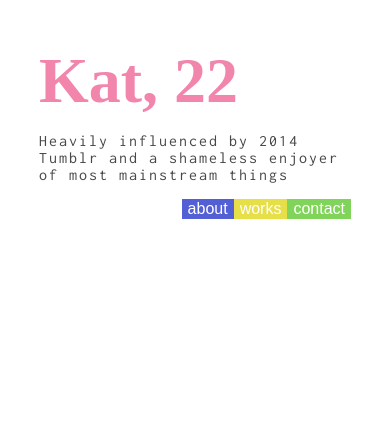
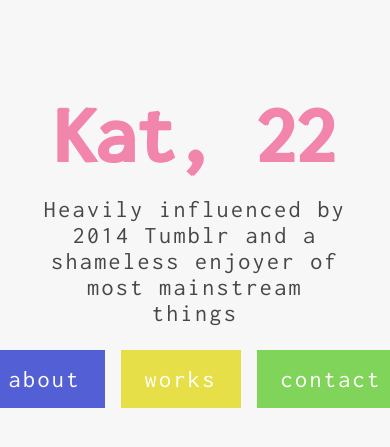
Before and after one commit to mahikgot/katweb, a React (Create React App) app: page / in a window 390 px wide. Shown: the part 223-670 px from the top of the page. Built offline with nearby package versions, Linux system fonts and the light colour scheme.

Commit message:
fix styling of home page

```diff
--- a/src/App.css
+++ b/src/App.css
@@ -1,14 +1,15 @@
 @import url('https://fonts.googleapis.com/css?family=Inconsolata');
 .overlay {
-    position: fixed;
+  position: fixed;
   width: 100%;
   height: 100%;
   top: 0;
   left: 0;
+  background-color: #f7f7f7;
 }
 .flexContainerHome {
   position: absolute;
-  top: 30%;
+  top: 35%;
   left: 10%;
   width: 80%;
   display: flex;
@@ -27,11 +28,13 @@
 
 
 .nameHome {
-  font-weight: 900;
-  font-size: 4rem;
+  font-family:'Inconsolata', monospace;
+  font-weight: bolder;
+  font-size: 5rem;
   color: #F285AC;
   text-align: left;
   line-height: 1rem;
+  text-shadow: -1px 1px, 1px 1px;
 }
 
 
@@ -44,19 +47,21 @@
 }
 
 button {
+  font-family:'Inconsolata', monospace;
+  letter-spacing: 0.15rem;
   border: none;
   color: white;
   text-align: center;
-  display: inline-block;
-  font-size: 16px;
+  font-size: 1.5rem;
   cursor: pointer;
+  padding: 1rem 1.5rem;
+  margin: auto 0.5rem;
 }
 
 p {
   font-family:'Inconsolata', monospace;
-  font-weight: 500;
-  font-size: 1rem;
-  letter-spacing: 0.125rem;
+  font-size: 1.5rem;
+  letter-spacing: 0.15rem;
   color: #474747;
   text-align: left;
 }
@@ -65,4 +70,20 @@ p {
   .leftHome, .rightHome {
     flex: 100%;
   }
+  .nameHome {
+    font-family:'Inconsolata', monospace;
+    font-weight: bolder;
+    font-size: 5rem;
+    color: #F285AC;
+    text-align: center;
+    line-height: 1rem;
+    text-shadow: -1px 1px, 1px 1px;
+  }
+  p {
+    font-family:'Inconsolata', monospace;
+    font-size: 1.5rem;
+    letter-spacing: 0.15rem;
+    color: #474747;
+    text-align: center;
+  }
 }
```
